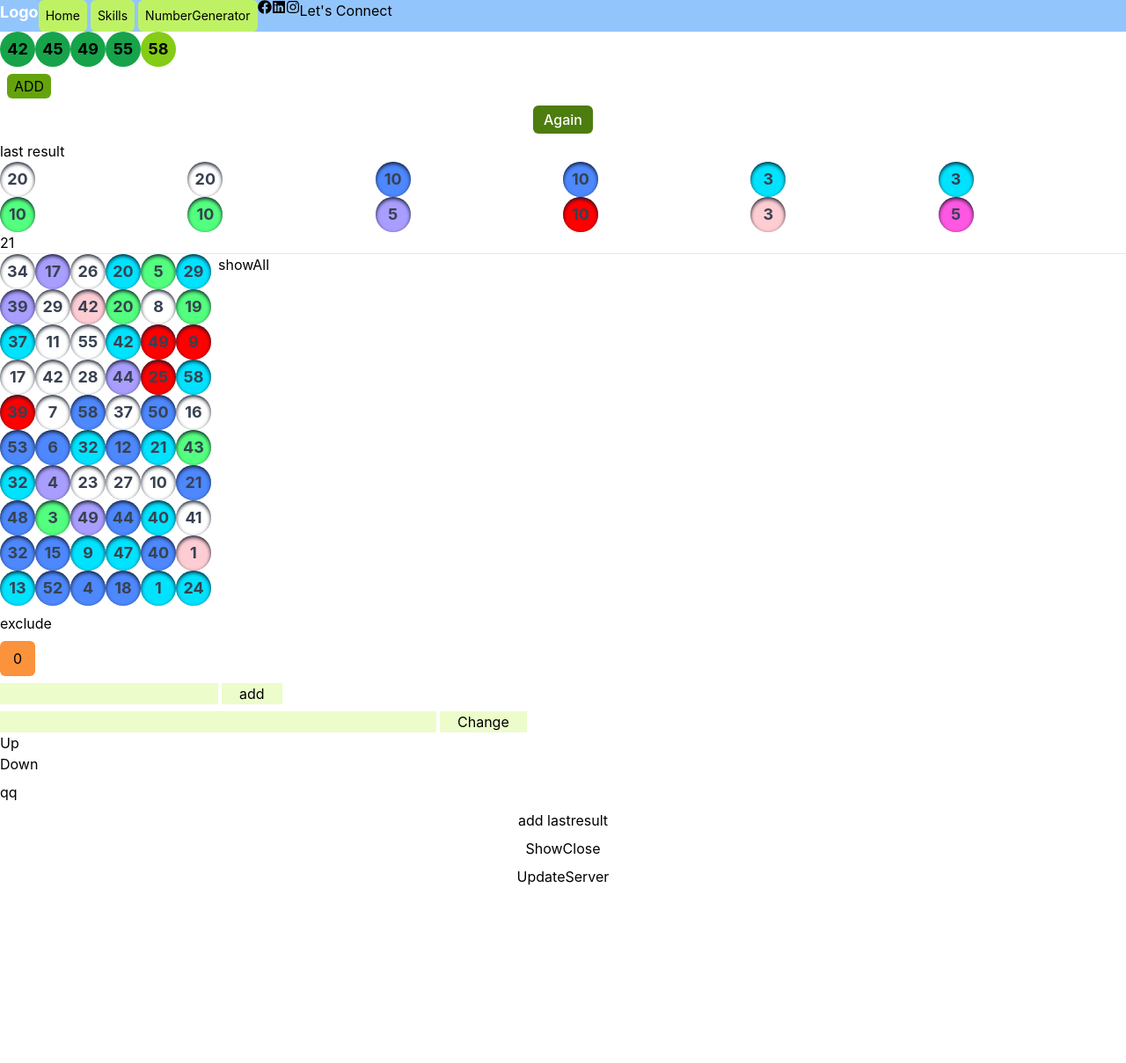
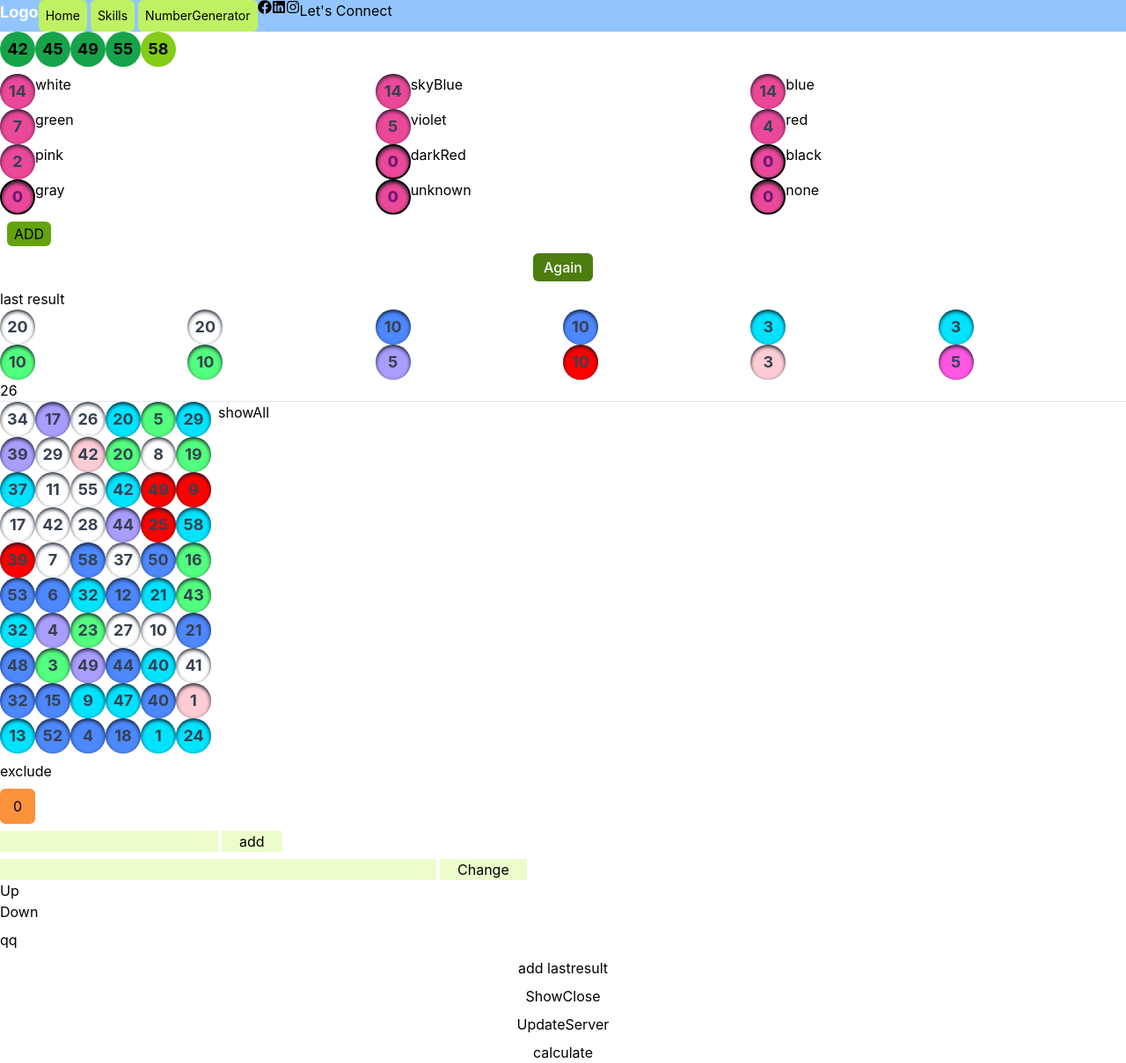
Before and after one commit to jowjaim20/portfolio_website, a React (Create React App) app: page / in a window 1280 px wide. Shown: the whole page at 88% size. Before the commit the page ends 1009 px from the top, so only its background shows below. Built offline with nearby package versions, Linux system fonts and the light colour scheme; data requests are answered from the project's data file.

Commit message:
color counter

```diff
--- a/data/db.json
+++ b/data/db.json
@@ -1339,6 +1339,66 @@
       ],
       "chance": 30,
       "id": 1667543621353
+    },
+    {
+      "numbers": [
+        3,
+        8,
+        53,
+        34,
+        14,
+        16
+      ],
+      "chance": 72,
+      "id": 1667552402194
+    },
+    {
+      "numbers": [
+        21,
+        19,
+        55,
+        36,
+        46,
+        43
+      ],
+      "chance": 74,
+      "id": 1667552470552
+    },
+    {
+      "numbers": [
+        14,
+        52,
+        36,
+        58,
+        3,
+        54
+      ],
+      "chance": 76,
+      "id": 1667552658590
+    },
+    {
+      "numbers": [
+        24,
+        16,
+        35,
+        12,
+        23,
+        22
+      ],
+      "chance": 78,
+      "id": 1667552743848
+    },
+    {
+      "numbers": [
+        6,
+        57,
+        48,
+        11,
+        28,
+        13
+      ],
+      "chance": 80,
+      "id": 1667552791972
     }
   ]
 }
--- a/src/components/Numberagenerstor.tsx
+++ b/src/components/Numberagenerstor.tsx
@@ -1,4 +1,9 @@
-import React, { useEffect, useState, useSyncExternalStore } from "react";
+import React, {
+  useCallback,
+  useEffect,
+  useState,
+  useSyncExternalStore,
+} from "react";
 import { isDataView } from "util/types";
 import axios from "axios";
 import { data } from "../data";
@@ -102,6 +107,7 @@ const NumWrap: React.FC<{
   once20Draw?: boolean;
   once10Draw?: boolean;
   picks?: number[];
+  handlesetColorCount?: React.Dispatch<React.SetStateAction<number[]>>;
 }> = ({
   picks,
   num,
@@ -119,9 +125,11 @@ const NumWrap: React.FC<{
   once20Draw = false,
   once10Draw = false,
   clicked = 0,
+  handlesetColorCount,
 }) => {
   const id: any = num.toString();
   const included = picks?.includes(num);
+
   return (
     <div
       className={`${
@@ -264,6 +272,12 @@ const NumberGenerator = () => {
   const [maxNumber, setMaxNumber] = useState<number>(58);
   const [changeInputChance, setChangeInputChance] = useState("");
   const [exclude, setExclude] = useState<number[]>([]);
+  const [colorCount, setColorCount] = useState<
+    {
+      number: string;
+      count: number;
+    }[]
+  >([]);
   const [count, setCount] = useState<Count[]>([]);
   const game = [42, 45, 49, 55, 58];
 
@@ -272,6 +286,7 @@ const NumberGenerator = () => {
     const number = Math.floor(Math.random() * mul) + 1;
     return number;
   };
+
   const handleExclude = (lastResults: Exclude[]) => {
     //const data = [{ numbers: [20, 21, 22, 23, 24], chance: 50 }];
     const forExcude = lastResults
@@ -349,6 +364,7 @@ const NumberGenerator = () => {
       identifyNotIncluded(data.data, all);
       setAll(all);
       setlastResults(data.data);
+      handlesetColorCount(data.data);
     };
     getData();
   }, [maxNumber]);
@@ -576,6 +592,7 @@ const NumberGenerator = () => {
 
     return count === 1;
   };
+  console.log(colorCount);
   const handleChangeChance = (
     lastResults: Exclude[],
     inputChance: number,
@@ -664,6 +681,90 @@ const NumberGenerator = () => {
     ],
   };
 
+  const handlesetColorCount = (lastResults: Exclude[]) => {
+    const count: string[] = [];
+    lastResults
+      .filter((a, b) => a.chance <= 48)
+      .forEach((result) => {
+        result.numbers.forEach((num) => {
+          const num1 = handleOnce20draw(num, lastResults, result.chance);
+
+          const num2 = handleOnce10draw(num, lastResults, result.chance);
+
+          const num3 = handleTrice3Draws(num, lastResults, result.chance);
+
+          const num4 = handleTwice3Draws(num, lastResults, result.chance);
+
+          const num5 = handleTrice5Draws(num, lastResults, result.chance);
+
+          const num6 = handleTwice5Draws(num, lastResults, result.chance);
+
+          const num7 = handleFivetimes(num, lastResults, result.chance);
+
+          const num8 = handleFourtimes(num, lastResults, result.chance);
+
+          const num9 = handleTrice(num, lastResults, result.chance);
+
+          const num10 = handleTwice(num, lastResults, result.chance);
+
+          const num11 = handleSingle(num, lastResults);
+
+          const color = num1
+            ? "white"
+            : num2
+            ? "green"
+            : num3
+            ? "pink"
+            : num4
+            ? "skyBlue"
+            : num5
+            ? "darkred"
+            : num6
+            ? "violet"
+            : num7
+            ? "black"
+            : num8
+            ? "gray"
+            : num9
+            ? "red"
+            : num10
+            ? "blue"
+            : num11
+            ? "uknown"
+            : "none";
+          console.log(color);
+          count.push(color);
+        });
+      });
+    const counter = (count: string[]) => {
+      const colorsCount = [
+        { number: "white", count: 0 },
+        { number: "green", count: 0 },
+        { number: "pink", count: 0 },
+        { number: "skyBlue", count: 0 },
+        { number: "darkRed", count: 0 },
+        { number: "violet", count: 0 },
+        { number: "black", count: 0 },
+        { number: "gray", count: 0 },
+        { number: "red", count: 0 },
+        { number: "blue", count: 0 },
+        { number: "unknown", count: 0 },
+        { number: "none", count: 0 },
+      ];
+
+      const data = colorsCount.map((d) => {
+        const length = count.filter((e) => e === d.number);
+        //console.log(length);
+        return { ...d, count: length.length };
+      });
+      setColorCount(data);
+    };
+    counter(count);
+    //console.log(count);
+  };
+
+  //console.log(colorCount);
+
   return (
     <div className="flex flex-col gap-2">
       <div className=" flex">
@@ -677,6 +778,16 @@ const NumberGenerator = () => {
             {num}
           </div>
         ))}
+      </div>
+      <div className=" grid grid-cols-3">
+        {colorCount
+          .sort((a, b) => b.count - a.count)
+          .map((color) => (
+            <div className="flex">
+              <NumWrap num={color.count} />
+              <span>{color.number}</span>
+            </div>
+          ))}
       </div>
       <div className="flex gap-1">
         <div className=" flex gap-2">
@@ -990,6 +1101,9 @@ const NumberGenerator = () => {
       <button type="button" onClick={updateServer}>
         UpdateServer
       </button>
+      <button type="button" onClick={() => handlesetColorCount(lastResults)}>
+        calculate
+      </button>
     </div>
   );
 };
```
